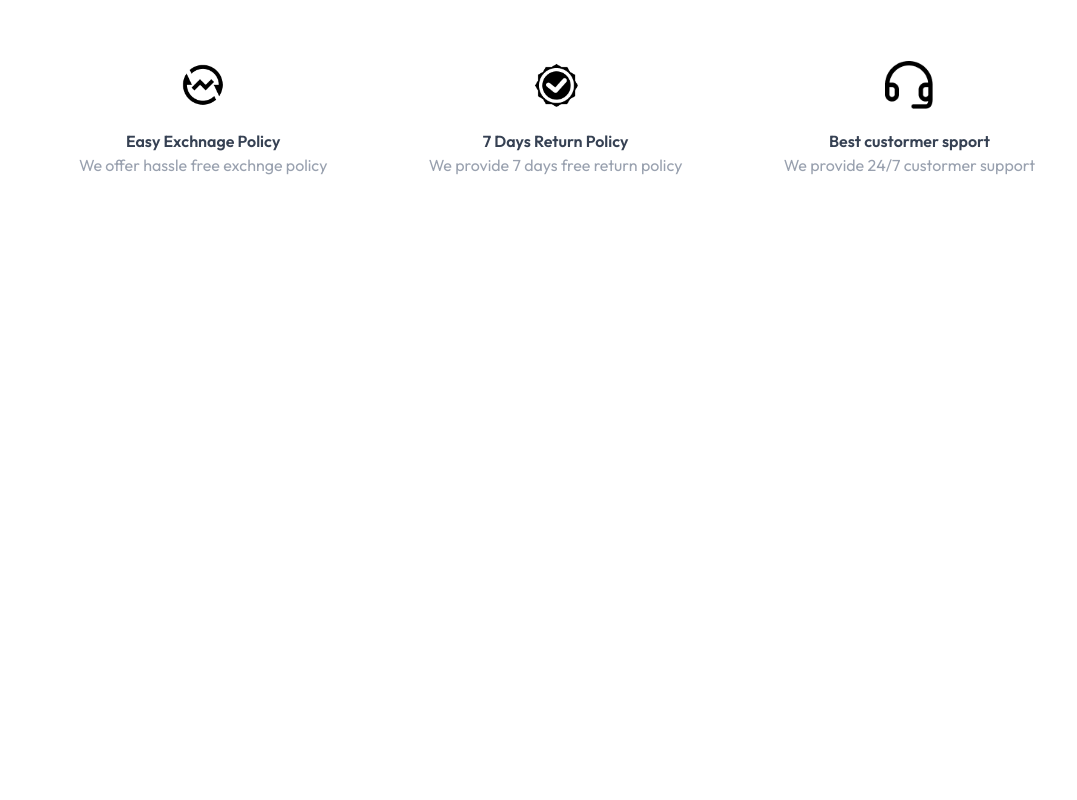
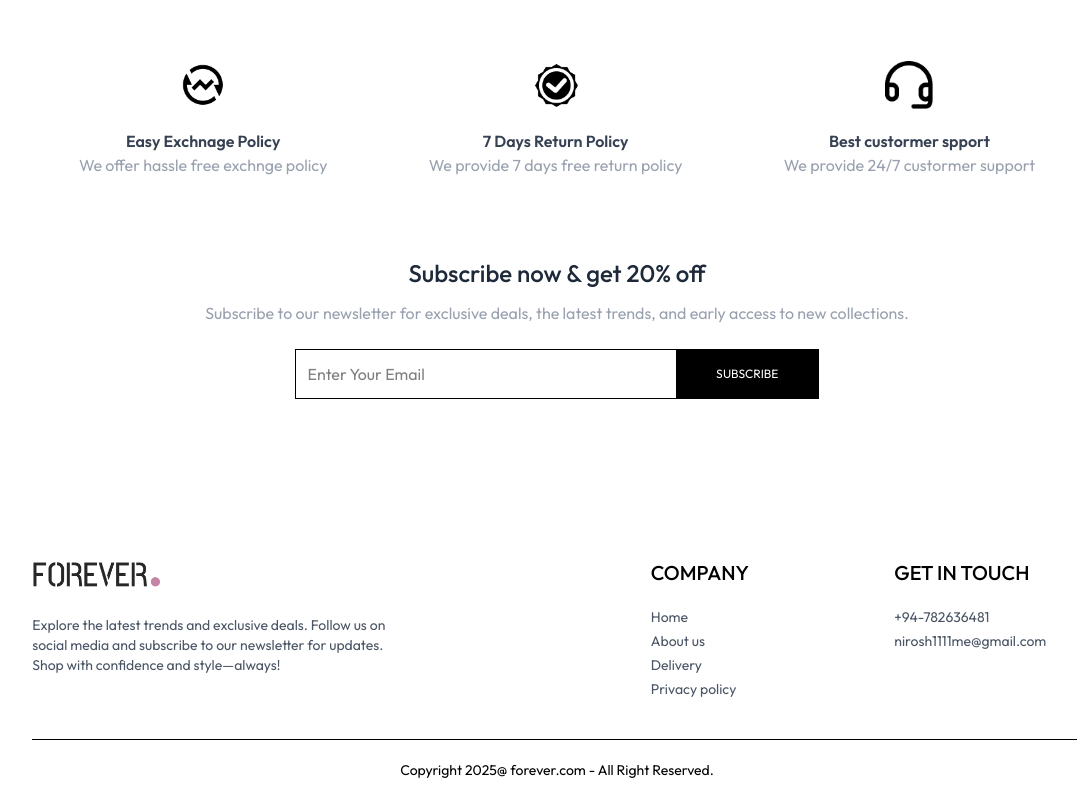
Before and after one commit to Nirosh-Edirisinghe/Ecommerse-site, a React (Vite) app in the folder frontend/: page / in a window 1280 px wide. Shown: the part 1848-2648 px from the top of the page, without its empty margins (83-1160 px from the left). Before the commit the page ends 2105 px from the top, so only its background shows below. Built offline with nearby package versions, Linux system fonts and the light colour scheme.

Commit message:
add footer section

```diff
--- a/frontend/src/App.jsx
+++ b/frontend/src/App.jsx
@@ -10,6 +10,7 @@
 import PlaceOrder from './pages/PlaceOrder';
 import Orders from './pages/Orders';
 import Navbar from './components/Navbar';
+import Footer from './components/Footer';
 
 const App = () => {
   return (
@@ -27,6 +28,7 @@
         <Route path='/place-order' element={<PlaceOrder />} />
         <Route path='/orders' element={<Orders />} />
       </Routes>
+      <Footer/>
     </div>
   );
 };
--- /dev/null
+++ b/frontend/src/components/Footer.jsx
@@ -0,0 +1,43 @@
+import React from 'react'
+import { assets } from '../assets/assets'
+
+const Footer = () => {
+  return (
+    <div>
+      <div className="flex flex-col sm:grid grid-cols-[3fr_1fr_1fr] gap-14 my-10 mt-40 text-sm">
+        <div>
+          <img src={assets.logo} className='mb-5 w-32' alt="" />
+          <p className='w-full md:w-2/3 text-gray-600'>
+          Explore the latest trends and exclusive deals. Follow us on social media and subscribe to our newsletter for updates. Shop with confidence and style—always!
+          </p>
+        </div>
+
+        <div>
+          <p className="text-xl font-medium mb-5">COMPANY</p>
+          <ul className="flex flex-col gap-1 text-gray-600">
+            <li>Home</li>
+            <li>About us</li>
+            <li>Delivery</li>
+            <li>Privacy policy</li>
+          </ul>
+        </div>
+
+        <div>
+          <p className="text-xl font-medium mb-5">GET IN TOUCH</p>
+          <ul className="flex flex-col gap-1 text-gray-600">
+            <li>+94-782636481</li>
+            <li>nirosh1111me@gmail.com</li>
+          </ul>
+        </div>
+
+      </div>
+
+      <div>
+        <hr />
+        <p className="py-5 text-sm text-center">Copyright 2025@ forever.com - All Right Reserved.</p>
+      </div>
+    </div>
+  )
+}
+
+export default Footer
--- a/frontend/src/pages/Home.jsx
+++ b/frontend/src/pages/Home.jsx
@@ -3,6 +3,7 @@
 import LatestCollecton from '../components/LatestCollecton'
 import BestSeller from '../components/BestSeller'
 import OurPolicy from '../components/OurPolicy'
+import NewsLetterBox from '../components/NewsLetterBox'
 
 const Home = () => {
   return (
@@ -11,6 +12,7 @@
       <LatestCollecton/>
       <BestSeller/>
       <OurPolicy/>
+      <NewsLetterBox/>
     </div>
   )
 }
```
